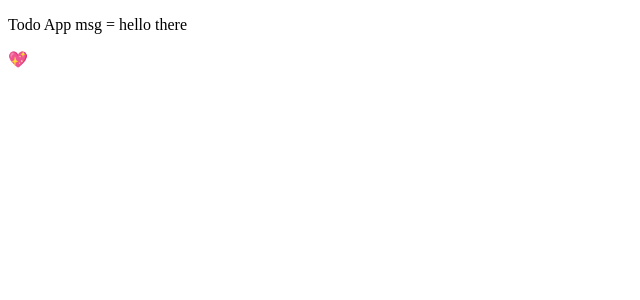
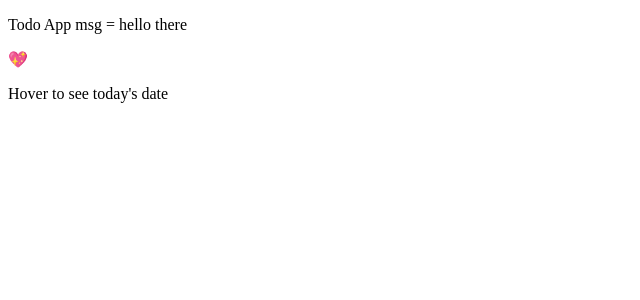
Before and after one commit to brucemakallan/learning-vue, a Vue app: page / in a window 1280 px wide. Shown: the top 300 px of the page, without its empty margins (0-640 px from the left). Built offline with nearby package versions, Linux system fonts and the light colour scheme.

Commit message:
Binding to an HTML attribute

```diff
--- a/src/components/TodoApp.vue
+++ b/src/components/TodoApp.vue
@@ -2,6 +2,7 @@
   <div class="todo_app">
     <p>Todo App msg = {{ msg }}</p>
     <p>{{ heart }}</p>
+    <span :title="hoverMessage">Hover to see today's date</span>
   </div>
 </template>
 
@@ -13,7 +14,8 @@ export default {
   },
   data() {
     return {
-      heart: "💖"
+      heart: "💖",
+      hoverMessage: new Date().toLocaleString()
     };
   }
 };
```
